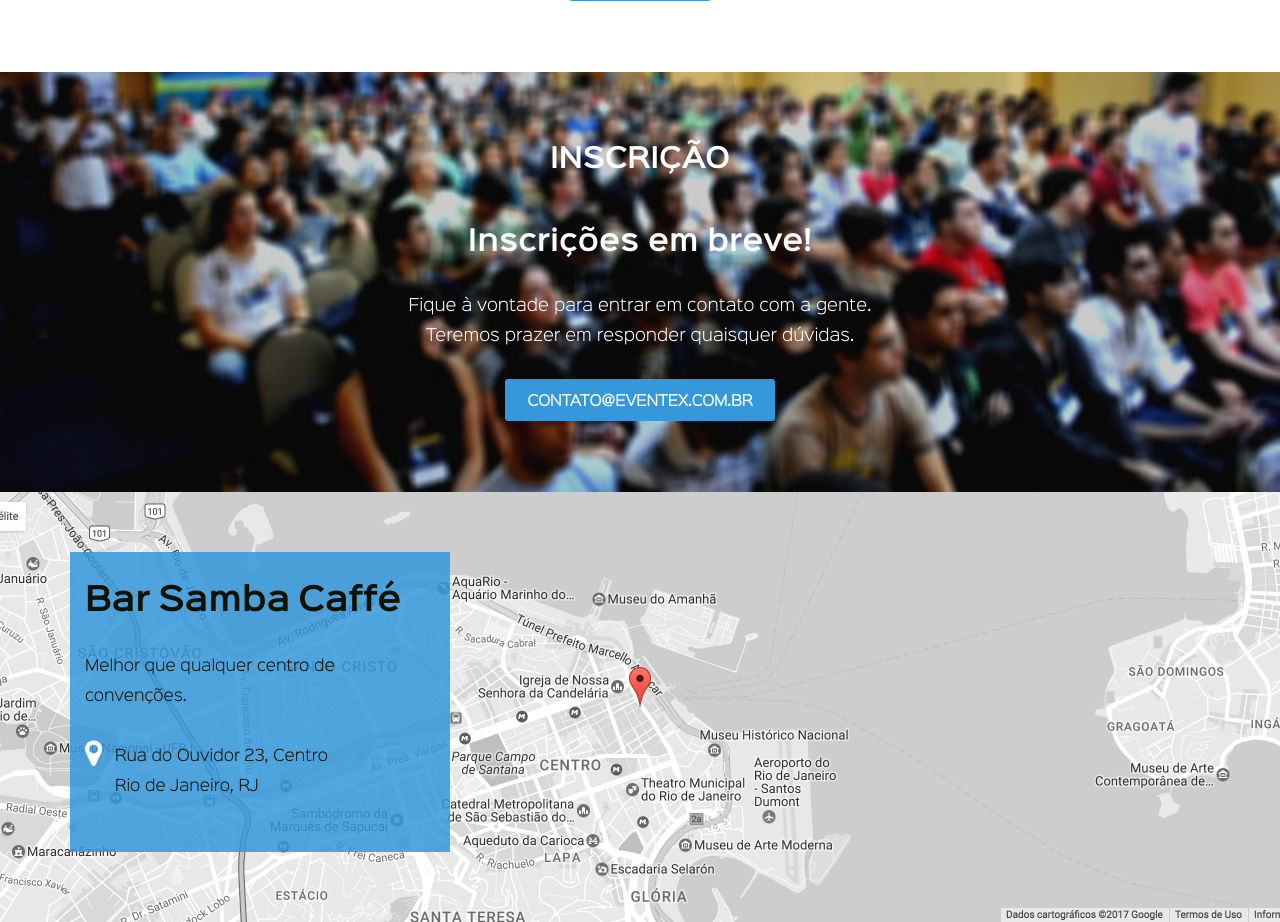
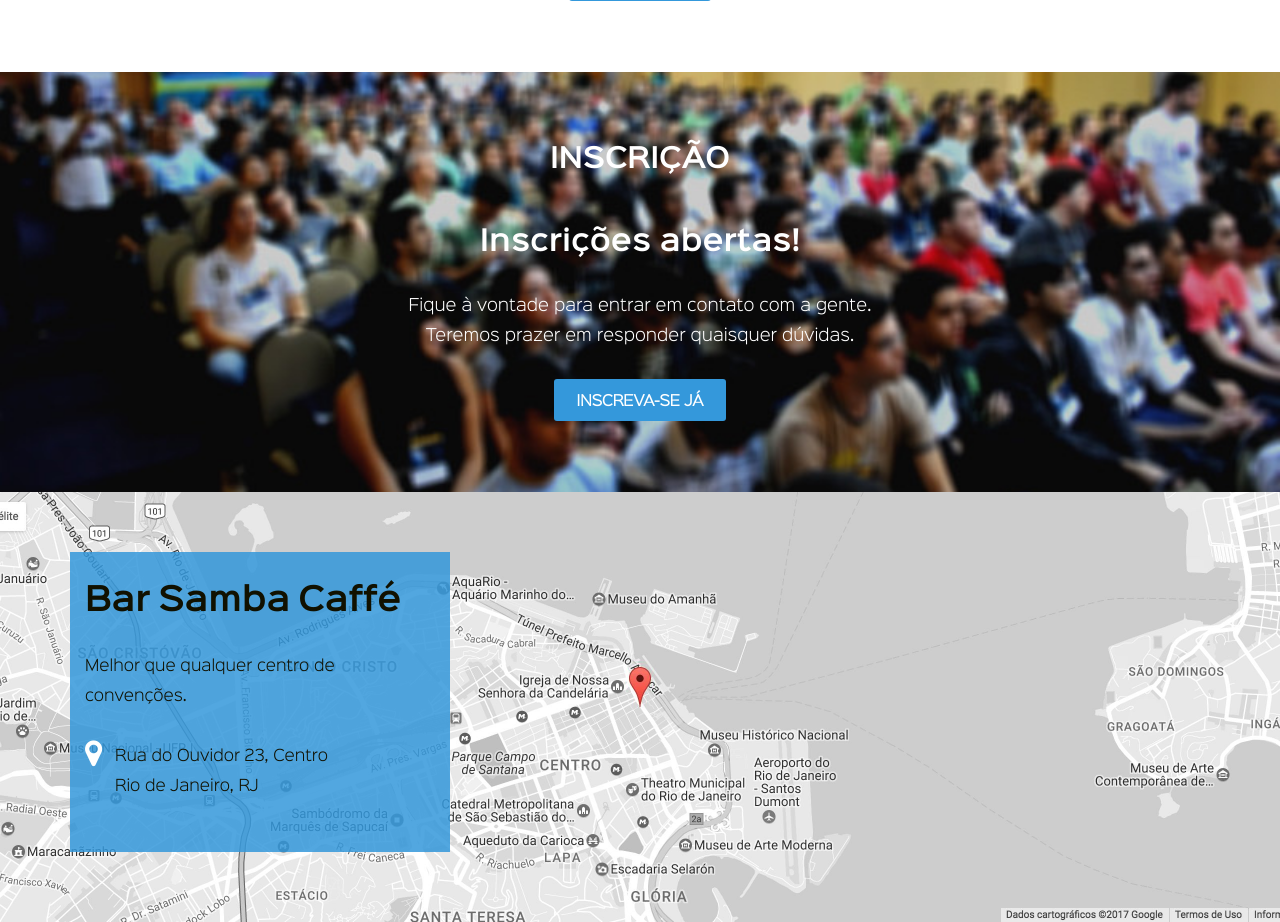
Before and after one commit to leonardom/eventex, a Django app: page / in a window 1280 px wide. Shown: the part 1818-2740 px from the top of the page. Run offline with Django 3.2, Linux system fonts and the light colour scheme; some libraries are stand-ins or nearby versions.

Commit message:
Habilita inscrição

```diff
--- a/eventex/core/templates/index.html
+++ b/eventex/core/templates/index.html
@@ -100,7 +100,7 @@
 
                 <h3>Seja um patrocinador</h3>
                 <p>Interessado? Descubra as oportunidades e benefícios.</p>
-                <a class="btn-basic btn-blue" href="mailto:contato@eventex.com.br?Subject=Patrocínio">informe-se</a>
+                <a class="btn-basic btn-blue" href="/inscricao/">informe-se</a>
 
             </div>
         </section>
@@ -110,9 +110,9 @@
             <div class="register row">
                 <div class="text-align-center row desktop-12 padding-top-2 min-h-14 container">
                 	<h2>Inscrição</h2>
-                	<h3>Inscrições em breve!</h3>
+                	<h3>Inscrições abertas!</h3>
                     <p>Fique à vontade para entrar em contato com a gente.<br>Teremos prazer em responder quaisquer dúvidas.</p>
-                	<a class="btn-basic btn-blue" href="mailto:contato@eventex.com.br">contato@eventex.com.br</a>
+                	<a class="btn-basic btn-blue" href="/inscricao/">Inscreva-se já</a>
                 </div>
             </div>
         </section>
--- a/eventex/core/tests.py
+++ b/eventex/core/tests.py
@@ -13,3 +13,7 @@ class HomeTest(TestCase):
     def test_template(self):
         """Must user index.html"""
         self.assertTemplateUsed(self.response, 'index.html')
+
+    def test_subscription_link(self):
+        """Must have link to /inscricao/"""
+        self.assertContains(self.response, 'href="/inscricao/"')
```
